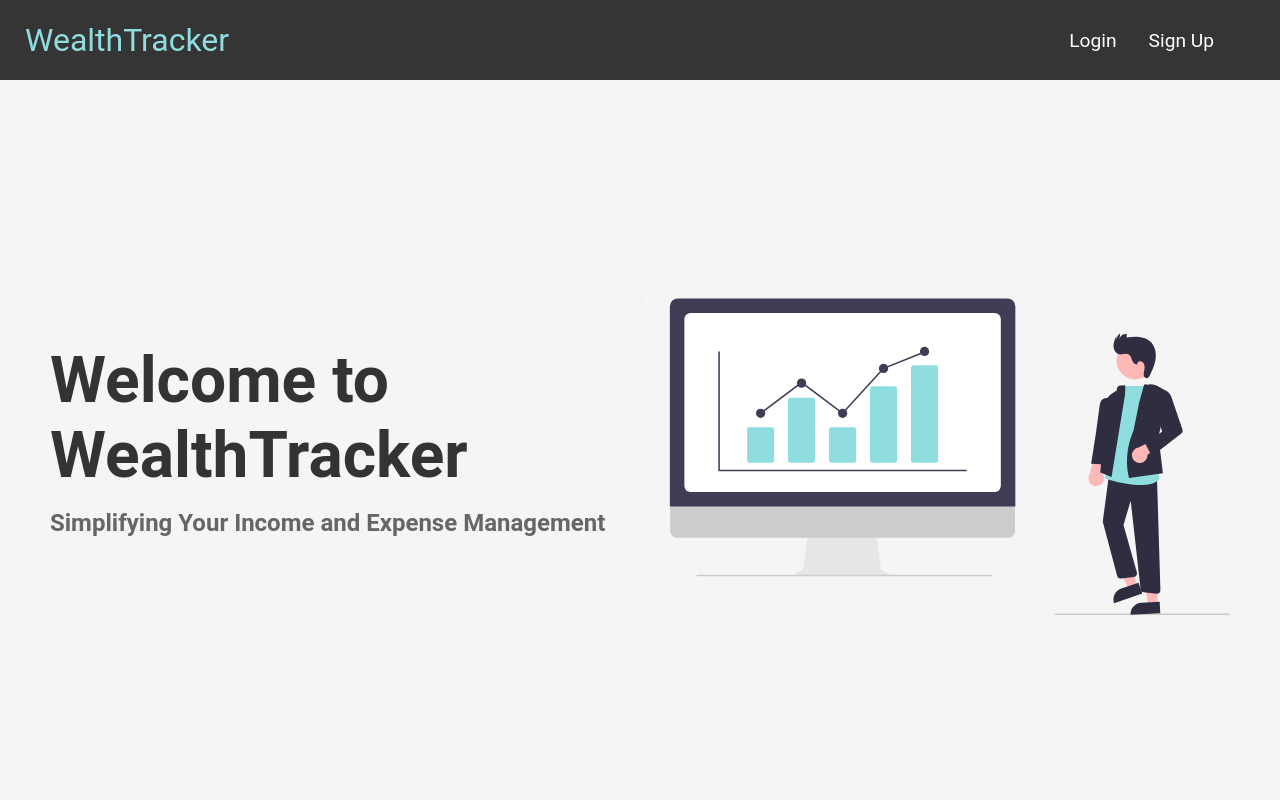
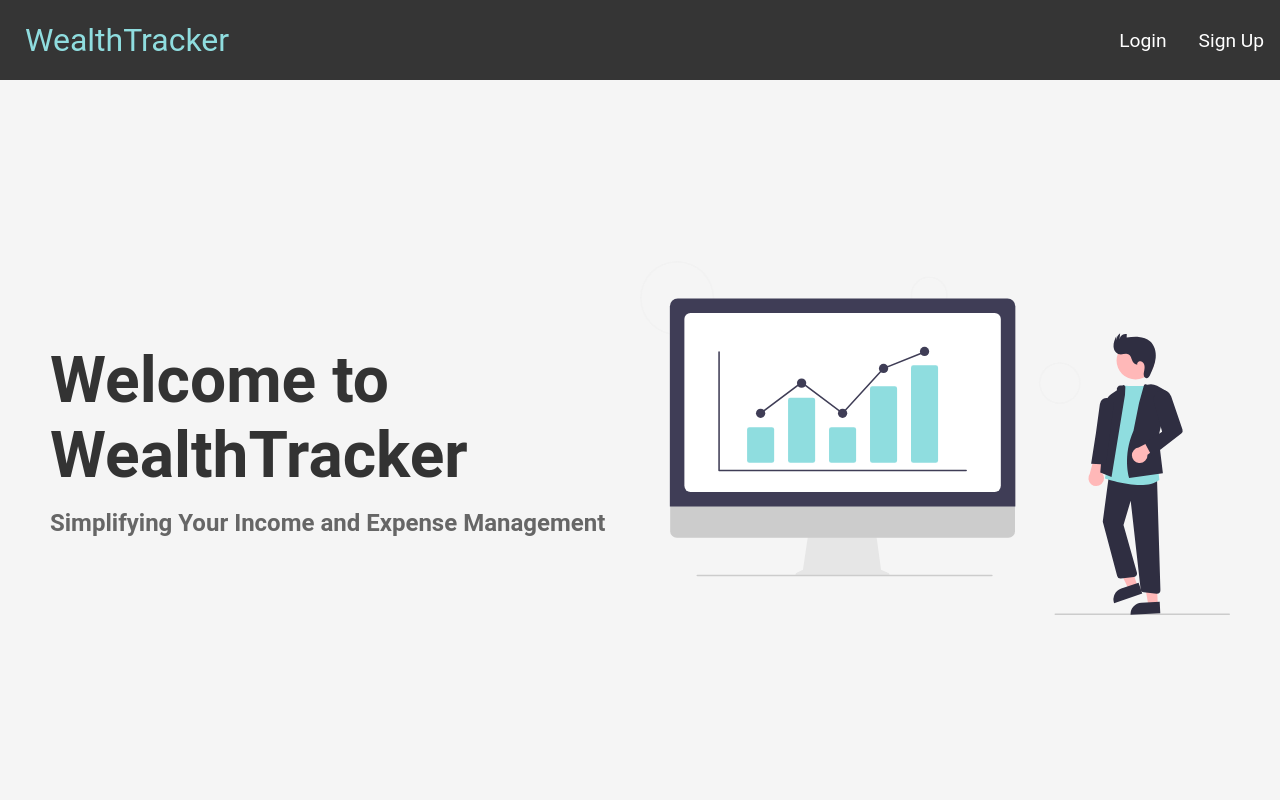
Before and after one commit to justinhlee01/Wealth-Tracker, a Flask app: page / in a window 1280 px wide. Run offline with Flask 3, Linux system fonts and the light colour scheme.

Commit message:
Update styles.css

```diff
--- a/website/static/styles.css
+++ b/website/static/styles.css
@@ -3,6 +3,7 @@
   margin: 0;
   padding: 0;
   font-family: "Roboto", sans-serif;
+  max-width: 100%;
 }
 
 .navbar {
@@ -25,8 +26,7 @@
   height: 80px;
   width: 100%;
   max-width: 1300px;
-  padding-right: 50px;
-  padding-left: 0 50px;
+  padding: 0;
   margin: 0 auto;
 }
 
```
